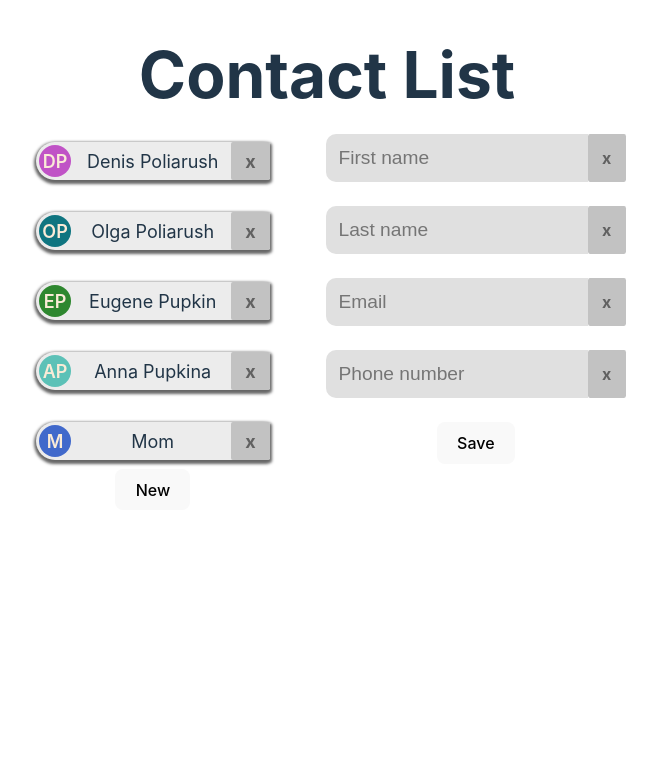
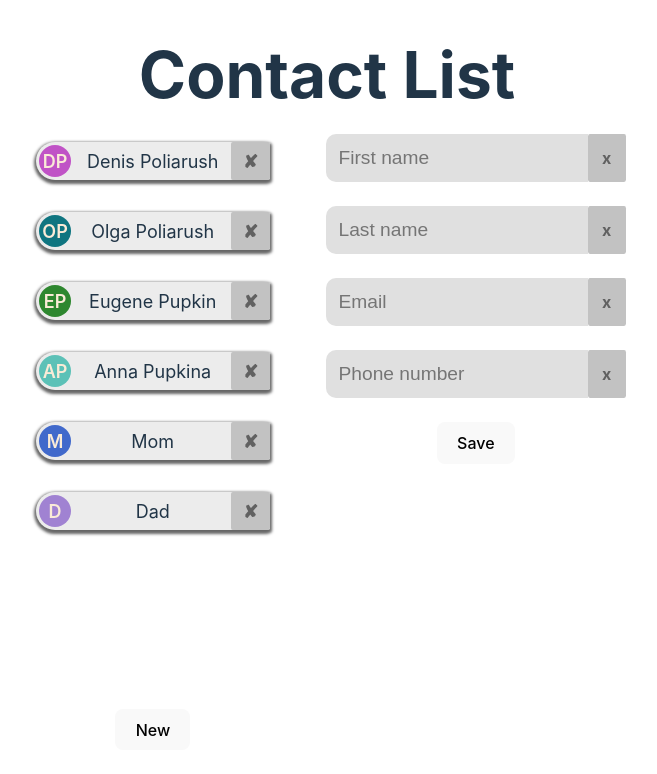
Before and after one commit to Crumpu/contactList, a React (Vite) app: page / in a window 1280 px wide. Shown: the top 774 px of the page, without its empty margins (313-970 px from the left). Built offline with nearby package versions, Linux system fonts and the light colour scheme; data requests are answered from the project's data file.

Commit message:
CSS errors fixe

```diff
--- a/db.json
+++ b/db.json
@@ -51,13 +51,13 @@
       }
     },
     {
-      "id": 1714058904700,
+      "id": 1714058877788,
       "fName": "Dad",
       "lName": "",
       "email": "polarus@gmail.com",
       "telNumber": "+380660000005",
       "color": {
-        "backgroundColor": "rgb(191, 110, 35)"
+        "backgroundColor": "rgb(160, 130, 210)"
       }
     }
   ]
--- a/src/App.jsx
+++ b/src/App.jsx
@@ -1,5 +1,4 @@
 import { useEffect, useState } from 'react';
-import { nanoid } from 'nanoid';
 import ContactForm from './components/ContactForm/ContactForm';
 import ContactList from './components/ContactList/ContactList';
 import api from './api/contact-service';
@@ -70,10 +69,9 @@ function App() {
   // ============function createContact=======================
 
   const createContact = (contact) => {
-    contact.id = Date.now();
     contact.color = bgColor(contact);
     api.post('/', contact).then(({ data }) => {
-    const newContact = [...contacts, data]
+      const newContact = [...contacts, data];
       setContacts(newContact);
       setCurrentContacts(createEmptyContact());
     });
@@ -82,17 +80,10 @@ function App() {
   // ============function deleteContact=======================
 
   const deleteContact = (id) => {
-    api.delete(`/${id}`)
+    api.delete(`/${id}`);
     const newContact = contacts.filter((contact) => contact.id !== id);
-    saveToLocalStorage(newContact);
     setContacts(newContact);
     setCurrentContacts(createEmptyContact());
-  };
-
-  // ============function saveToLocalStorage=======================
-
-  const saveToLocalStorage = (arrContacts) => {
-    localStorage.setItem('contacts', JSON.stringify(arrContacts));
   };
 
   // ===========decoration========================================
--- a/src/components/ContactForm/ContactForm.css
+++ b/src/components/ContactForm/ContactForm.css
@@ -12,6 +12,10 @@
   text-align: center;
   align-content: center;
   width: 3vw;
+}
+
+.clearInput:hover {
+  color: rgb(209, 0, 0);
 }
 
 input {
--- a/src/components/ContactForm/ContactForm.jsx
+++ b/src/components/ContactForm/ContactForm.jsx
@@ -1,4 +1,4 @@
-import PropTypes from 'prop-types'
+import PropTypes from 'prop-types';
 import { useEffect, useState } from 'react';
 import './ContactForm.css';
 
--- a/src/components/ContactItem/ContactItem.css
+++ b/src/components/ContactItem/ContactItem.css
@@ -28,6 +28,10 @@
   width: 3vw;
 }
 
+.spanX:hover{
+  color: rgb(209, 0, 0);
+}
+
 .initialSpan {
   display: flex;
   margin: 3px;
@@ -41,8 +45,3 @@
   font-size: 1em;
   font-weight: 600;
 }
-
-.buttonNew{
-
-  display: flex;
-}
--- a/src/components/ContactItem/ContactItem.jsx
+++ b/src/components/ContactItem/ContactItem.jsx
@@ -26,7 +26,7 @@ function ContactItem({ contact, onDelete, onSelect }) {
       {/* decoration */}
       <p id="contactName">{contact.fName + ' ' + contact.lName}</p>
       <span className="spanX" onClick={onContactDelete}>
-        x
+        &#10008;
       </span>
     </div>
   );
--- a/src/index.css
+++ b/src/index.css
@@ -21,15 +21,14 @@
     'b b b . c c c'
     'b b b . c c c'
     '. . . . . . .'
-    '. d . . . e .';
+    '. . . . . . .';
 }
 
 .contactList {
   grid-area: b;
   display: flex;
   flex-direction: column;
-  height: 50vh;
-  position: relative;
+  justify-content: space-between;
 }
 
 .formButtons > button {
@@ -37,7 +36,7 @@
 }
 
 .buttonNew {
-margin: auto;
+margin: 0 auto;
 }
 
 .listItems {
```
